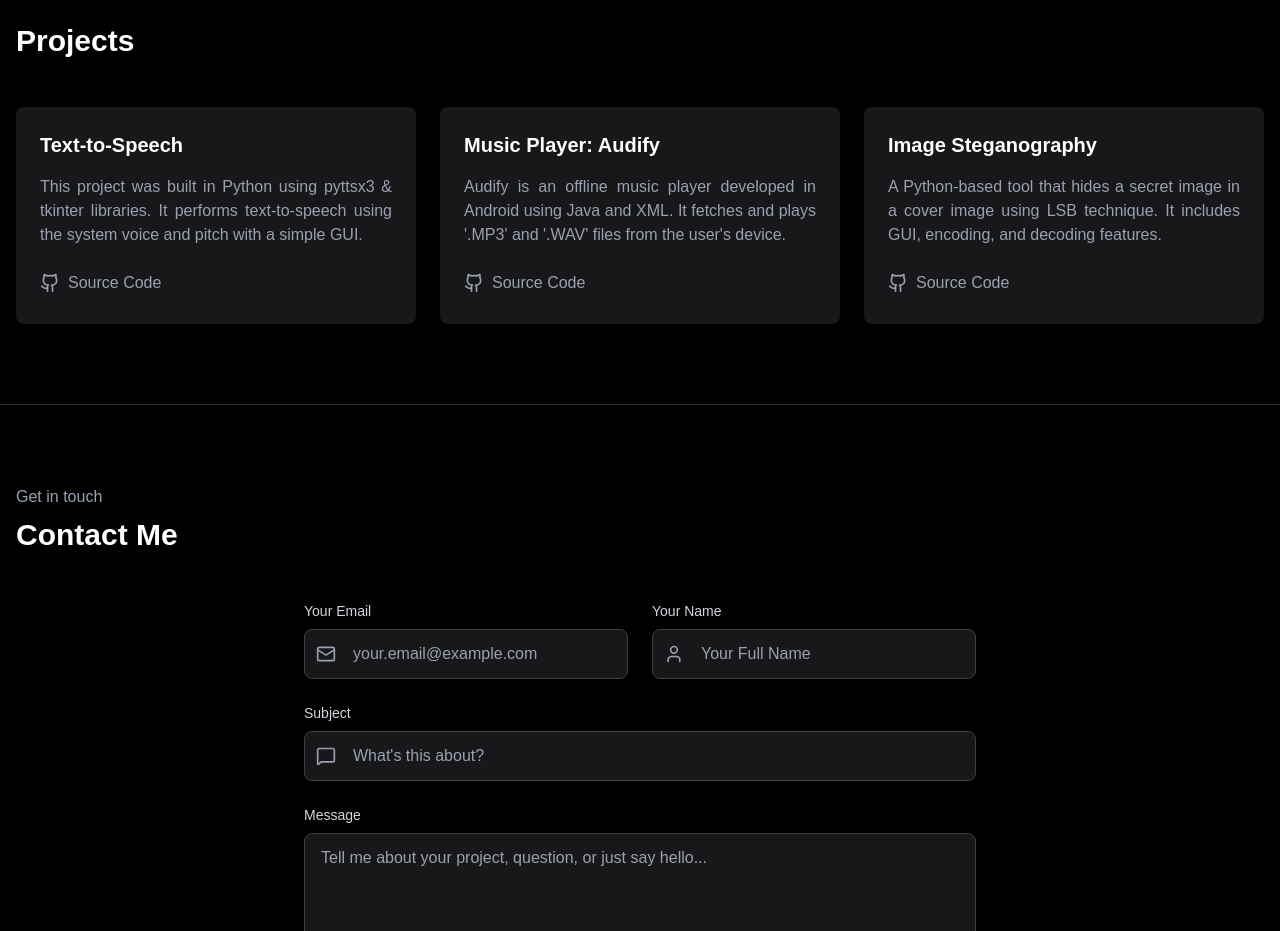
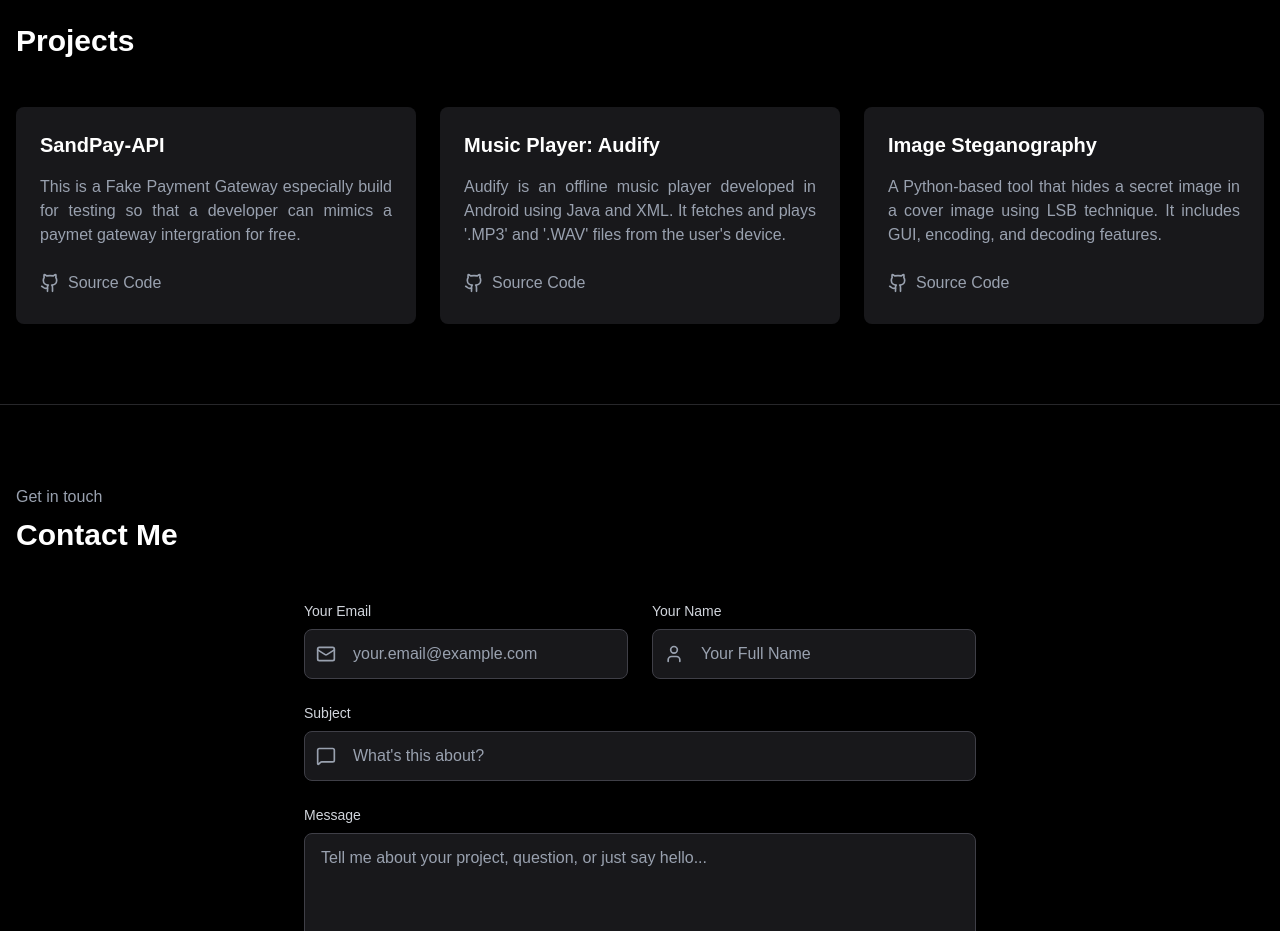
Before and after one commit to roxton75/rudrx-devport, a Next.js app: page / in a window 1280 px wide. Shown: the part 2220-3151 px from the top of the page. Built offline with nearby package versions, Linux system fonts and the light colour scheme.

Commit message:
Update portfolio.tsx

```diff
--- a/src/portfolio.tsx
+++ b/src/portfolio.tsx
@@ -408,10 +408,10 @@ export default function Portfolio() {
         <div className="grid grid-cols-1 sm:grid-cols-2 lg:grid-cols-3 gap-4 md:gap-6">
           {[
             {
-              title: "Text-to-Speech",
+              title: "SandPay-API",
               description:
-                "This project was built in Python using pyttsx3 & tkinter libraries. It performs text-to-speech using the system voice and pitch with a simple GUI.",
-              link: "https://github.com/roxton75/Text-to-Speech-in-Python"
+                "This is a Fake Payment Gateway especially build for testing so that a developer can mimics a paymet gateway intergration for free.",
+              link: "https://github.com/roxton75/sandpay-api"
             },
             {
               title: "Music Player: Audify",
```
